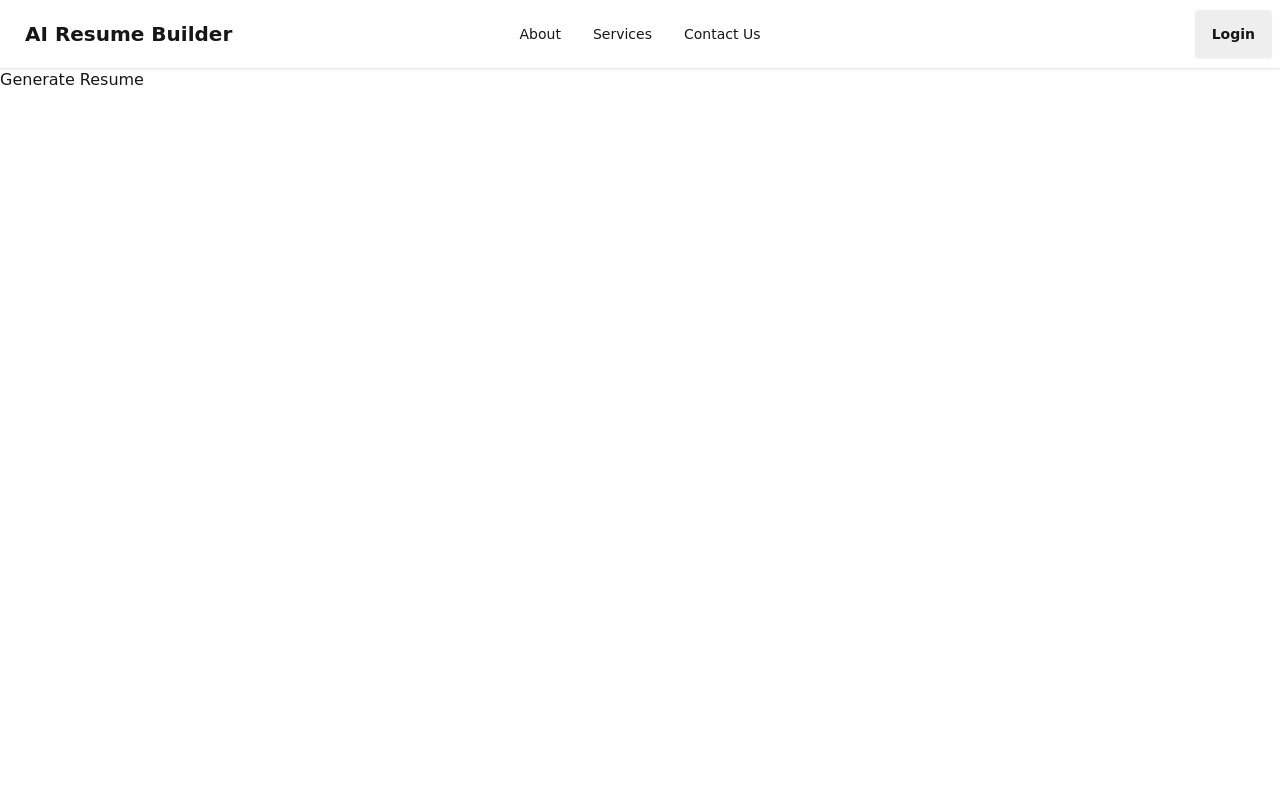
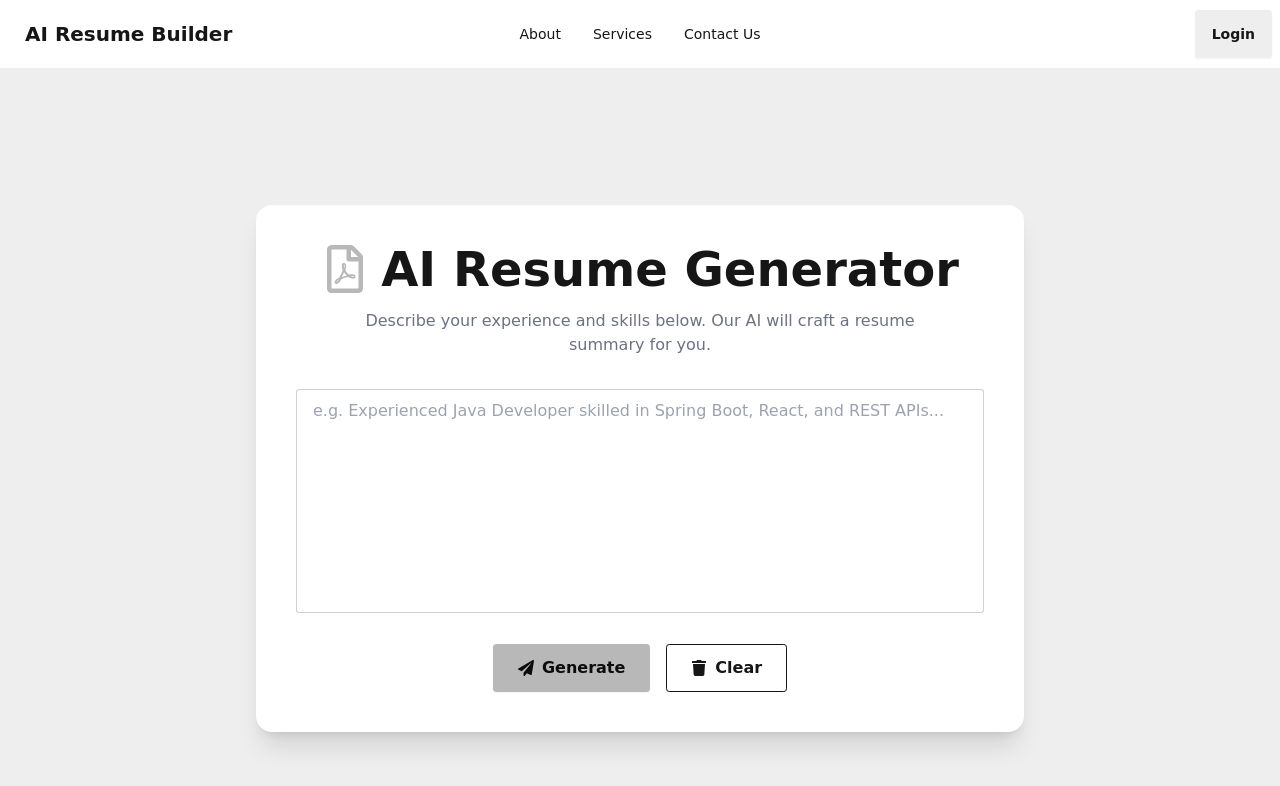
Before and after one commit to ShubhamKashyap45/ai-resume-builder, a React (Vite) app in the folder AI-Resume-Builder/resume-ai-frontend/: page /generate-resume in a window 1280 px wide. Shown: the top 786 px of the page. Built offline with nearby package versions, Linux system fonts and the light colour scheme.

Commit message:
create GenerateResume and connect axios

```diff
--- /dev/null
+++ b/AI-Resume-Builder/resume-ai-frontend/src/api/ResumeService.js
@@ -0,0 +1,19 @@
+import axios from "axios";
+
+export const baseUrl = "http://localhost:8080";
+
+export const axiosInstance = axios.create({
+  baseURL: baseUrl,
+});
+
+export const generateResume = async (description) => {
+  try {
+    const response = await axiosInstance.post("/api/resume/build", {
+      userDescription: description,
+    });
+    return response.data;
+  } catch (error) {
+    console.error("API error:", error);
+    throw error;
+  }
+};
--- a/AI-Resume-Builder/resume-ai-frontend/src/main.jsx
+++ b/AI-Resume-Builder/resume-ai-frontend/src/main.jsx
@@ -9,10 +9,12 @@ import About from "./pages/About";
 import Services from "./pages/Services";
 import Contact from "./pages/Contact";
 import GenerateResume from "./pages/GenerateResume";
+import { Toaster } from "react-hot-toast";
 
 createRoot(document.getElementById("root")).render(
   <StrictMode>
     <BrowserRouter>
+      <Toaster />
       <Routes>
         <Route path="/" element={<Root />}>
           <Route path="" element={<Home />}></Route>
--- a/AI-Resume-Builder/resume-ai-frontend/src/pages/GenerateResume.jsx
+++ b/AI-Resume-Builder/resume-ai-frontend/src/pages/GenerateResume.jsx
@@ -1,7 +1,74 @@
-import React from "react";
+import React, { useState } from "react";
+import { FaPaperPlane, FaTrash } from "react-icons/fa";
+import { FaRegFilePdf } from "react-icons/fa";
+import { generateResume } from "../api/ResumeService";
+import toast from "react-hot-toast";
 
-function GenerateResume() {
-  return <div>Generate Resume</div>;
-}
+const GenerateResume = () => {
+  const [description, setDescription] = useState("");
+  const [loading, setLoading] = useState("");
+
+  const handleGenerate = async () => {
+    console.log("Generating resume from:", description);
+
+    try {
+      setLoading(true);
+      const response = await generateResume(description);
+      console.log(response.data);
+      toast.success("Resume Generate Successfully", {
+        duration: 3000,
+        position: "top-center",
+      });
+    } catch (error) {
+      toast.error("Error while Generation Resume!");
+    } finally {
+      setLoading(false);
+      setDescription("");
+    }
+  };
+
+  const handleClear = () => {
+    setDescription("");
+  };
+
+  return (
+    <div className="min-h-screen bg-base-200 flex items-center justify-center px-4 py-12">
+      <div className="w-full max-w-3xl bg-base-100 rounded-2xl shadow-xl p-10">
+        <h1 className="text-4xl md:text-5xl font-bold text-center mb-4 flex items-center justify-center gap-3">
+          <FaRegFilePdf className="text-primary" /> AI Resume Generator
+        </h1>
+        <p className="text-center text-base text-gray-500 mb-8 max-w-xl mx-auto">
+          Describe your experience and skills below. Our AI will craft a resume
+          summary for you.
+        </p>
+
+        <textarea
+          disabled={loading}
+          className="textarea textarea-bordered w-full h-56 mb-6 resize-none text-base leading-relaxed bg-base-100"
+          placeholder="e.g. Experienced Java Developer skilled in Spring Boot, React, and REST APIs..."
+          value={description}
+          onChange={(e) => setDescription(e.target.value)}
+        ></textarea>
+
+        <div className="flex justify-center gap-4">
+          <button
+            disabled={loading}
+            onClick={handleGenerate}
+            className="btn btn-primary px-6 text-base font-semibold flex items-center gap-2"
+          >
+            {loading && <span className="loading loading-spinner"></span>}
+            <FaPaperPlane /> Generate
+          </button>
+          <button
+            onClick={handleClear}
+            className="btn btn-outline px-6 text-base font-semibold flex items-center gap-2"
+          >
+            <FaTrash /> Clear
+          </button>
+        </div>
+      </div>
+    </div>
+  );
+};
 
 export default GenerateResume;
```
